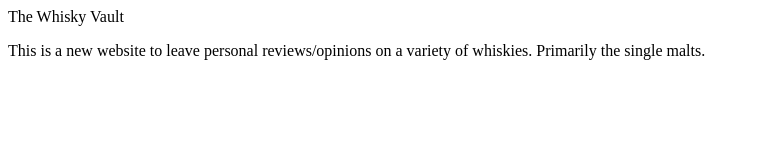
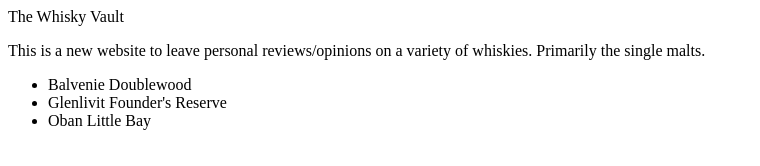
Before and after one commit to BNorth93/ModernJavascriptB.S, a plain HTML site: page details.html in a window 1280 px wide. Shown: the whole page, without its empty margins (0-760 px from the left). Drawn offline with Linux system fonts and the light colour scheme.

Commit message:
Update details.html

```diff
--- a/details.html
+++ b/details.html
@@ -9,6 +9,11 @@
 <main>
 <header> The Whisky Vault </header>
 <p> This is a new website to leave personal reviews/opinions on a variety of whiskies. Primarily the single malts.</p>
+  <ul>
+  <li> Balvenie Doublewood</li>
+  <li> Glenlivit Founder's Reserve </li>
+  <li> Oban Little Bay</li>
+  </ul>
 </main>
 </body>
 </html>
```
